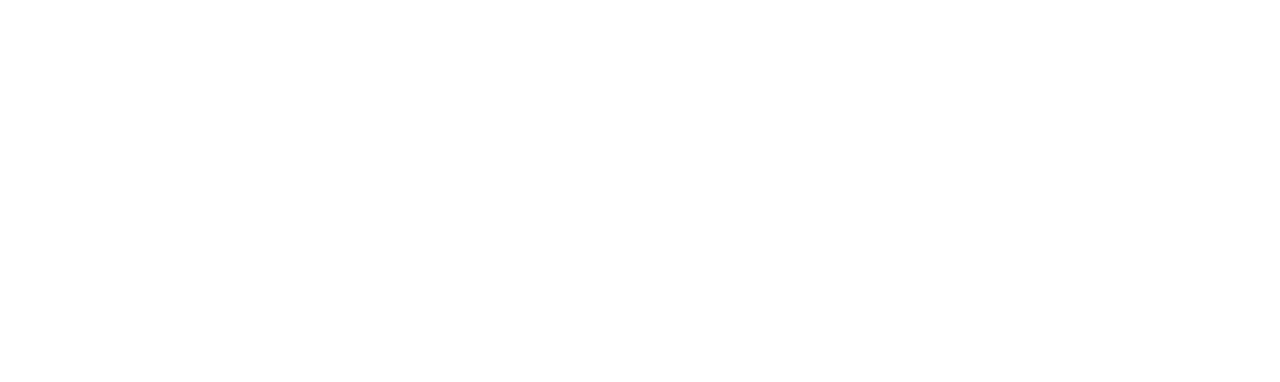
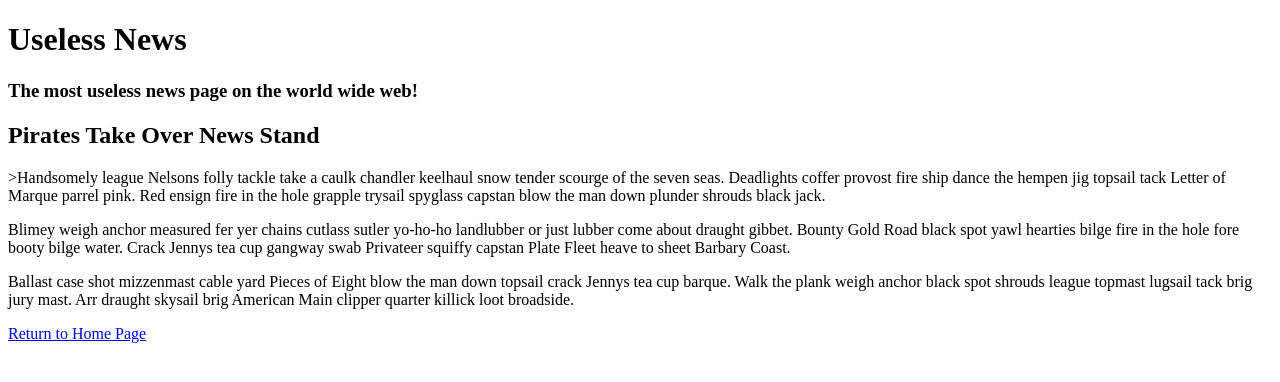
Before and after one commit to cailynse/uselessNews, a plain HTML site: page articles/articleTwo.html in a window 1280 px wide. Drawn offline with Linux system fonts and the light colour scheme.

Commit message:
Added content for article two page

```diff
--- a/articles/articleTwo.html
+++ b/articles/articleTwo.html
@@ -0,0 +1,26 @@
+<!DOCTYPE html>
+<html lang="en">
+<head>
+    <meta charset="UTF-8">
+    <meta name="viewport" content="width=device-width, initial-scale=1.0">
+    <meta http-equiv="X-UA-Compatible" content="ie=edge">
+    <title>Pirate News Story</title>
+</head>
+<body>
+    <header>
+            <h1>Useless News</h1>
+            <h3>The most useless news page on the world wide web!</h3>
+    </header>
+    <article>
+        <header><h2>Pirates Take Over News Stand</h2></header>
+    <p>>Handsomely league Nelsons folly tackle take a caulk chandler keelhaul snow tender scourge of the seven seas. Deadlights coffer provost fire ship dance the hempen jig topsail tack Letter of Marque parrel pink. Red ensign fire in the hole grapple trysail spyglass capstan blow the man down plunder shrouds black jack.</p>
+
+    <p>Blimey weigh anchor measured fer yer chains cutlass sutler yo-ho-ho landlubber or just lubber come about draught gibbet. Bounty Gold Road black spot yawl hearties bilge fire in the hole fore booty bilge water. Crack Jennys tea cup gangway swab Privateer squiffy capstan Plate Fleet heave to sheet Barbary Coast.</p>
+
+    <p>Ballast case shot mizzenmast cable yard Pieces of Eight blow the man down topsail crack Jennys tea cup barque. Walk the plank weigh anchor black spot shrouds league topmast lugsail tack brig jury mast. Arr draught skysail brig American Main clipper quarter killick loot broadside.</p>
+    </article>
+    <foot>
+        <a href="../index.html">Return to Home Page</a>
+    </foot>
+</body>
+</html>
```
Also changed, not shown: index.html (line endings or trailing spaces).
